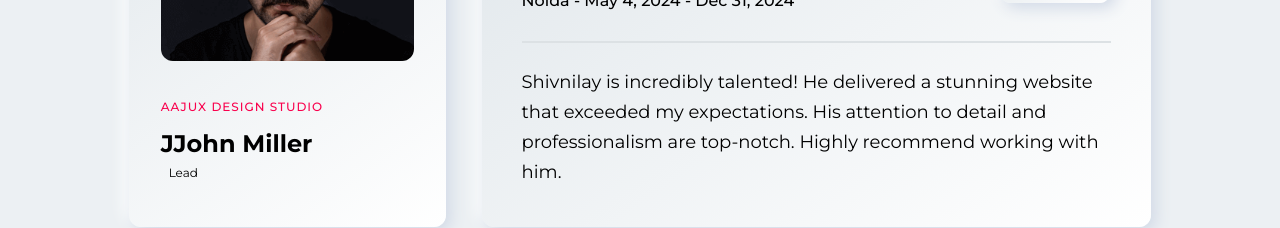
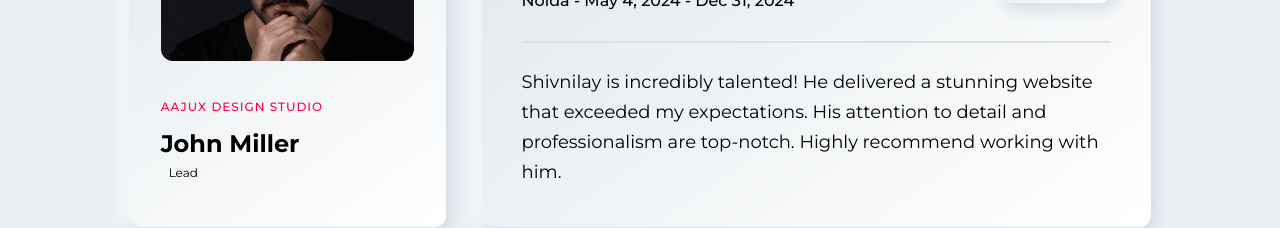
Before and after one commit to Shiv1516/Portfolio, a React (Create React App) app: page / in a window 1280 px wide. Shown: the part 5980-6208 px from the top of the page. Built offline with nearby package versions, Linux system fonts and the light colour scheme.

Commit message:
some thing cjanges

```diff
--- a/src/components/Testimonial.js
+++ b/src/components/Testimonial.js
@@ -8,7 +8,7 @@ const Testimonial = () => {
 
   const testimonials = [
     {
-      name: "JJohn Miller",
+      name: "John Miller",
       position: "Lead",
       company: "AAJUX Design Studio",
       imgSrc: "/images/testimonial-01.jpg",
```
